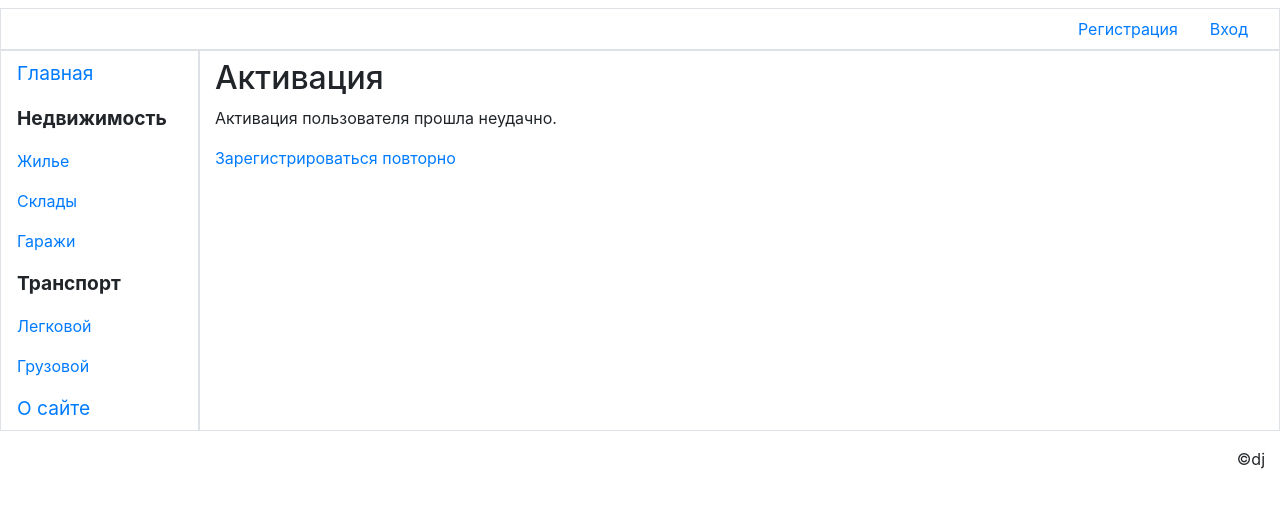
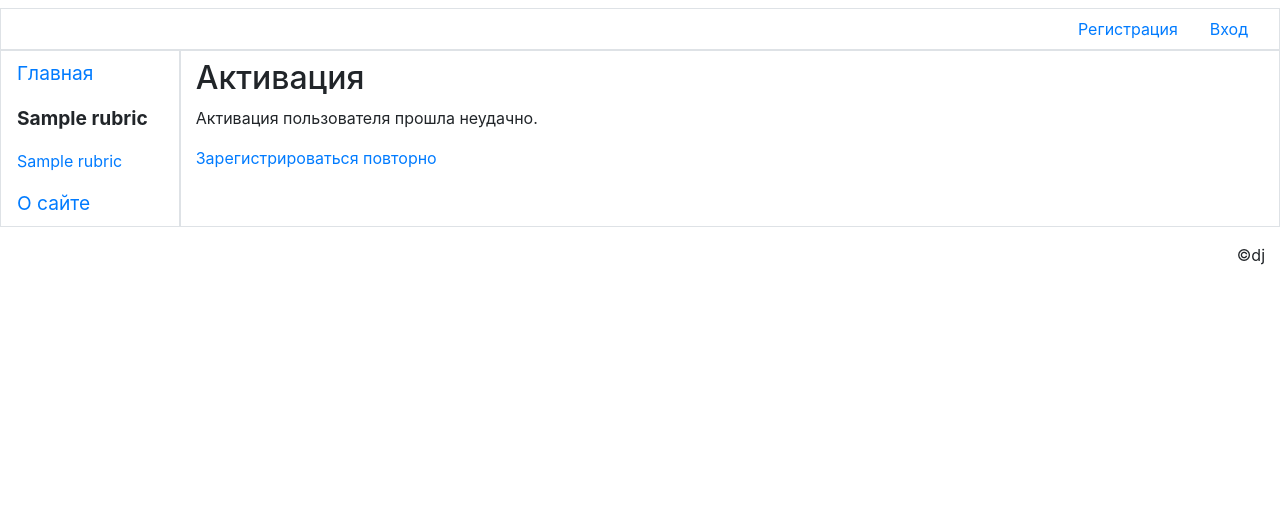
Before and after one commit to Sheisuka/BBoard, a Django app: page /accounts/register/activate/1/ in a window 1280 px wide. Shown: the part 115-623 px from the top of the page. Run offline with Django 4.2, Linux system fonts and the light colour scheme; tables that the repository leaves empty hold one stand-in row (values such as "Sample post"); some libraries are stand-ins or nearby versions.

Commit message:
fix: change rubrics navpanel in basic template

```diff
--- a/main/templates/layout/basic.html
+++ b/main/templates/layout/basic.html
@@ -40,13 +40,12 @@
         <div class="row">
             <nav class="col-md-auto nav flex-column border">
                 <a class="nav-link root" href="{% url 'main:index' %}">Главная</a>
-                <span class="nav-link root font-weight-bold">Недвижимость</span>
-                <a class="nav-link" href="#">Жилье</a>
-                <a class="nav-link" href="#">Склады</a>
-                <a class="nav-link" href="#">Гаражи</a>
-                <span class="nav-link root font-weight-bold" href="#">Транспорт</span>
-                <a class="nav-link" href="#">Легковой</a>
-                <a class="nav-link" href="#">Грузовой</a>
+                {% for rubric in rubrics %}
+                {% ifchanged rubric.super_rubric.pk %}
+                <span class="nav-link root font-weight-bold">{{ rubric.super_rubric.name }}</span>
+                {% endifchanged %}
+                <a class="nav-link" href="{% url 'main:by_rubric' pk=rubric.pk %}">{{ rubric.name }}</a>
+                {% endfor %}
                 <a class="nav-link root" href="{% url 'main:other_page' page='about' %}">О сайте</a>
             </nav>
             <section class="col border py-2">
```
